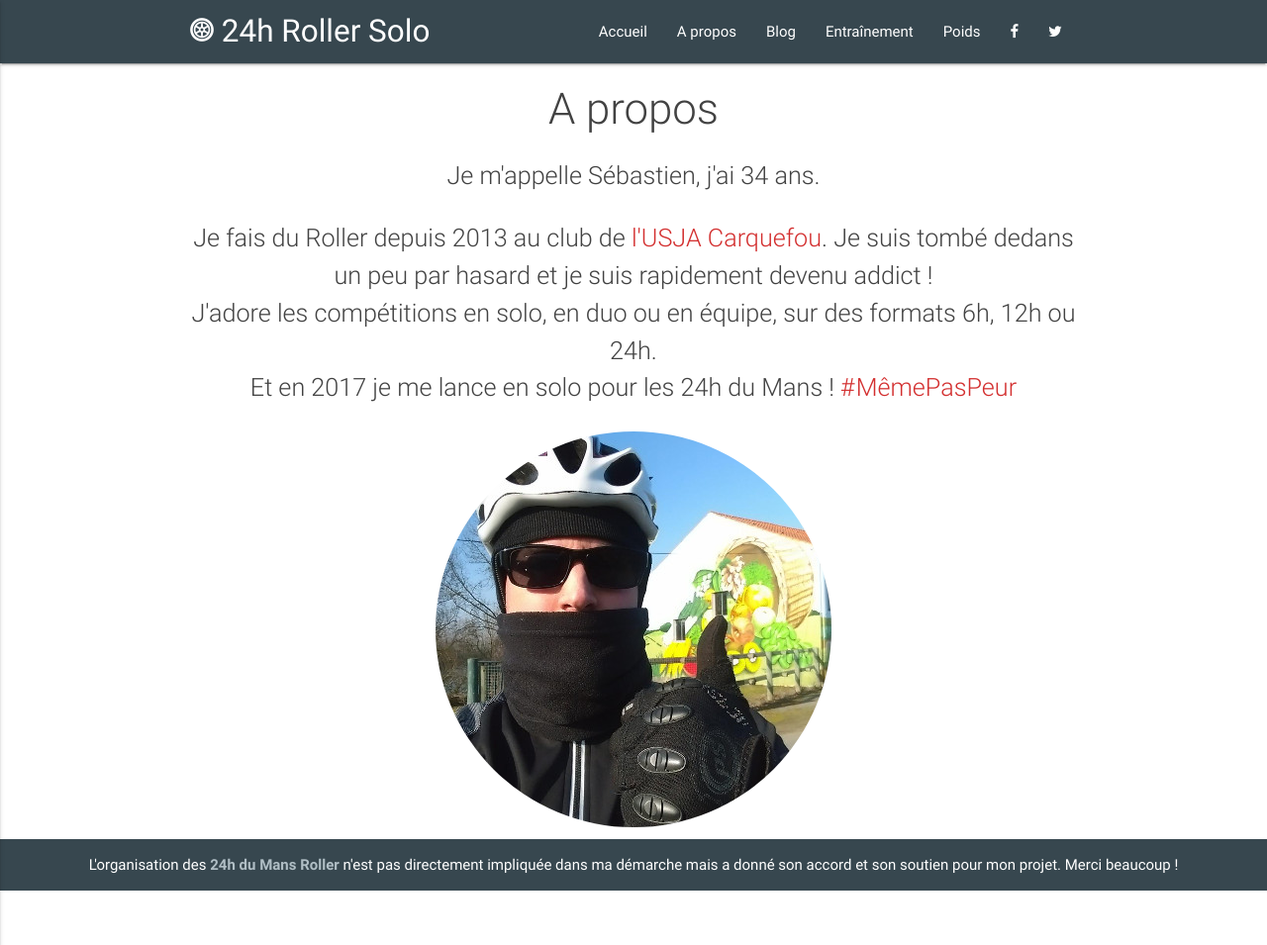
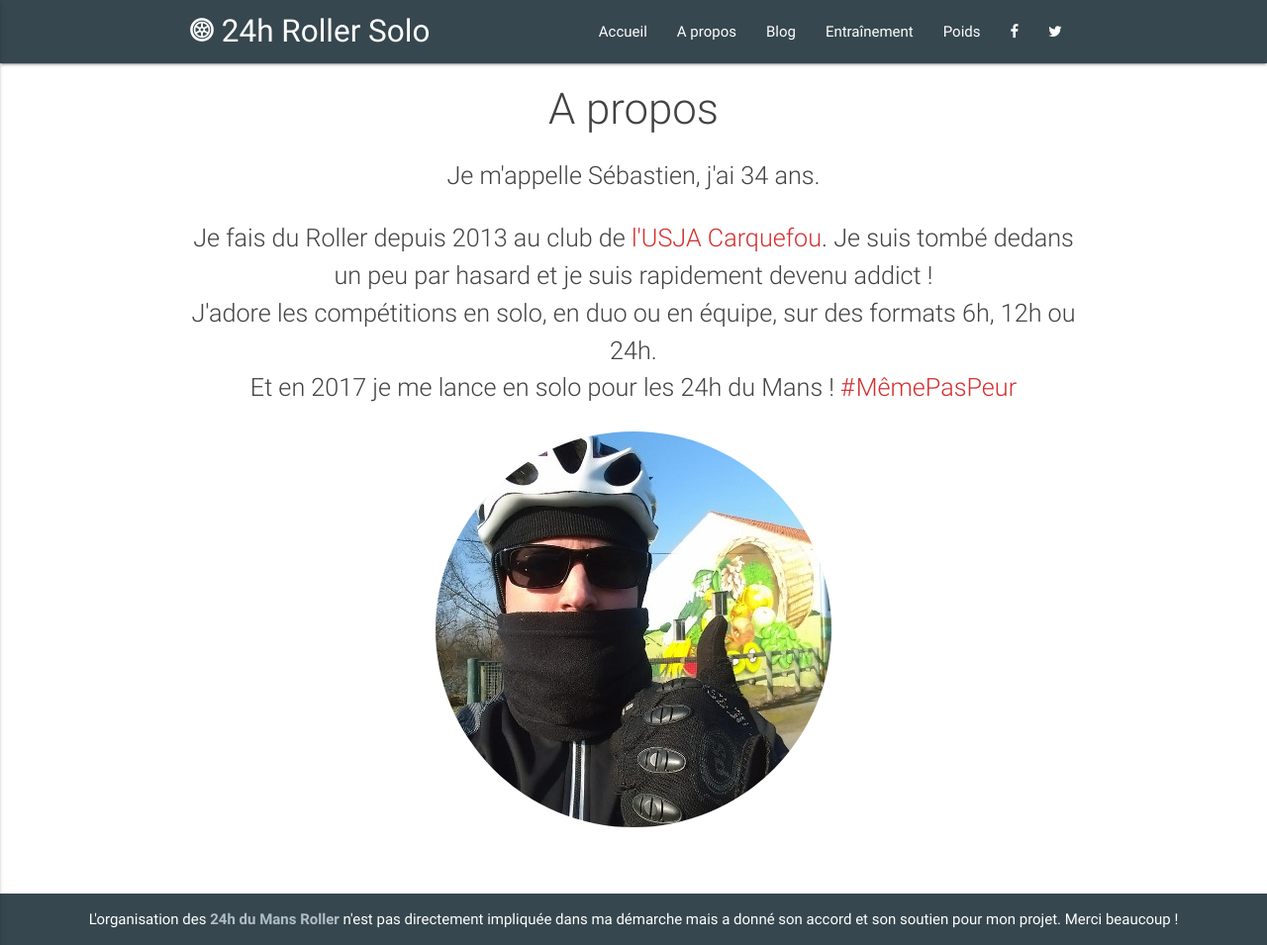
Before and after one commit to 24hRollerSolo/24hRollerSolo.github.io, a Jekyll site: the page built from about/index.html, in a window 1280 px wide. Shown: the whole page at 99% size. Built offline with Jekyll 4.4.1, drawn with Linux system fonts in a browser that asks for light colours; before the commit the page ends 900 px from its top, so only the background shows below that.

Commit message:
Improve margins

```diff
--- a/_layouts/default.html
+++ b/_layouts/default.html
@@ -8,7 +8,7 @@
     {% include header.html %}
 
     <main>
-      <div class="container">
+      <div id="main-container" class="container">
         {{ content }}
       </div>
     </main>
--- a/assets/styles/main.scss
+++ b/assets/styles/main.scss
@@ -13,6 +13,10 @@ main {
   flex: 1 0 auto;
 }
 
+#main-container {
+  margin-bottom: 60px;
+}
+
 .btn-block {
   width: 80%;
   margin-top: 16px;
```
